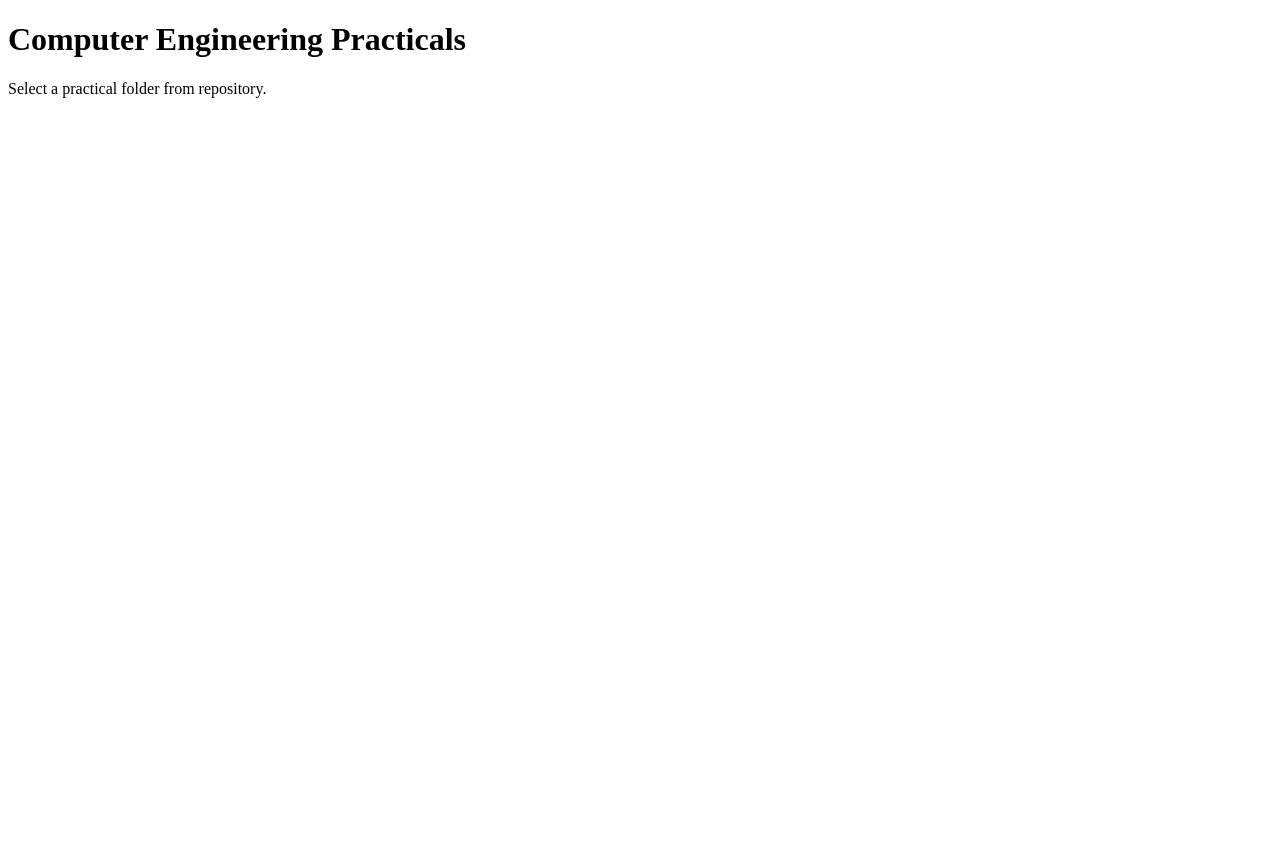
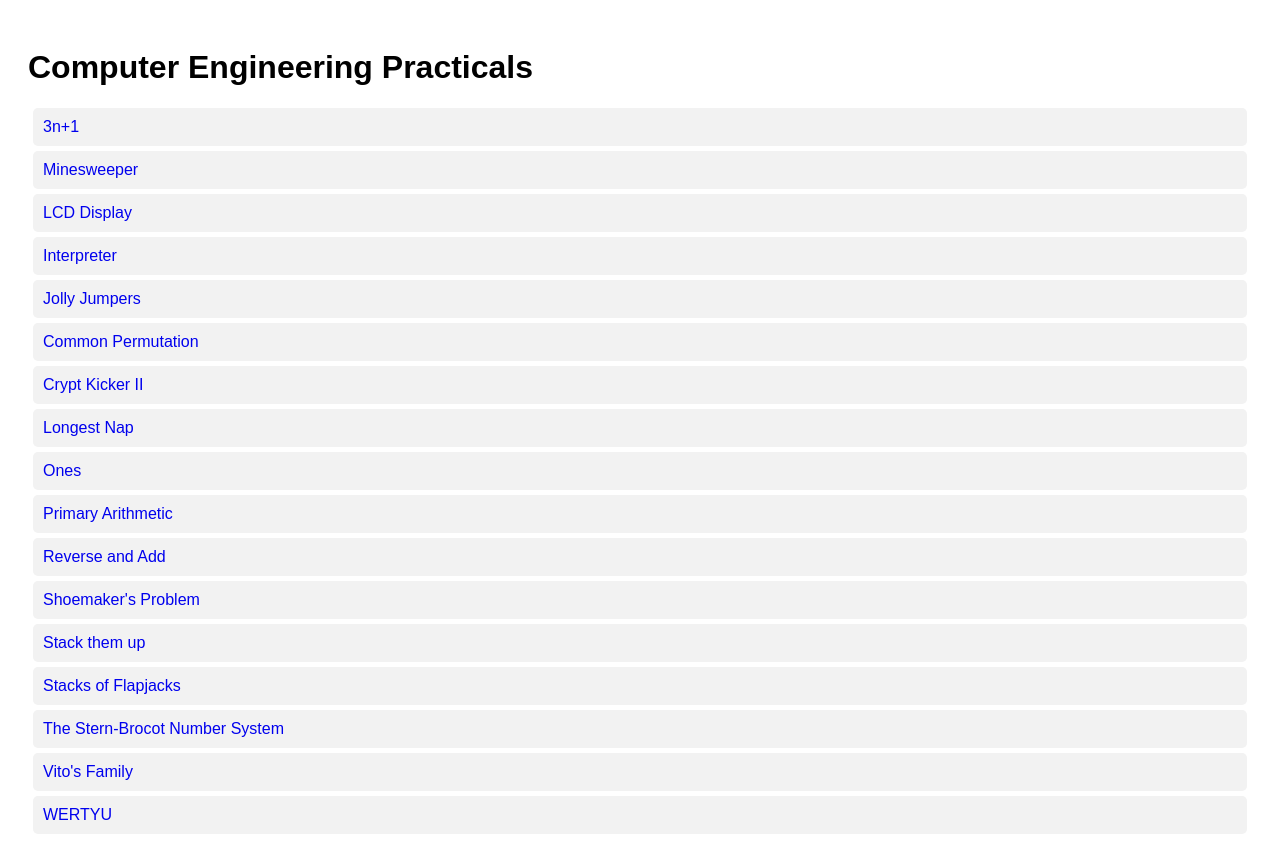
Before and after one commit to TanviBakale/practicals, a plain HTML site: page index.html in a window 1280 px wide. Before the commit the page ends 800 px from the top, so only its background shows below. Drawn offline with Linux system fonts and the light colour scheme.

Commit message:
Update index.html

```diff
--- a/index.html
+++ b/index.html
@@ -1,13 +1,43 @@
 <!DOCTYPE html>
 <html>
 <head>
-<title>My Practicals</title>
+<title>Computer Engineering Practicals</title>
+<style>
+body{
+    font-family:Arial;
+    padding:20px;
+}
+a{
+    display:block;
+    padding:10px;
+    margin:5px;
+    background:#f2f2f2;
+    text-decoration:none;
+    border-radius:5px;
+}
+</style>
 </head>
 <body>
 
 <h1>Computer Engineering Practicals</h1>
 
-<p>Select a practical folder from repository.</p>
+<a href="3n+1/code.txt">3n+1</a>
+<a href="Practical 1 Program 2 - Minesweeper/code.txt">Minesweeper</a>
+<a href="Lcd display/code.txt">LCD Display</a>
+<a href="interpreter/code.txt">Interpreter</a>
+<a href="Jolly Jumpers/code.txt">Jolly Jumpers</a>
+<a href="Common Permutation/code.txt">Common Permutation</a>
+<a href="Crypt Kicker II/code.txt">Crypt Kicker II</a>
+<a href="Longest Nap/code.txt">Longest Nap</a>
+<a href="Ones/code.txt">Ones</a>
+<a href="Primary Arithmetic/code.txt">Primary Arithmetic</a>
+<a href="Reverse and Add/code.txt">Reverse and Add</a>
+<a href="Shoemaker's Problem/code.txt">Shoemaker's Problem</a>
+<a href="Stack them up/code.txt">Stack them up</a>
+<a href="Stacks of Flapjacks/code.txt">Stacks of Flapjacks</a>
+<a href="The Stern-Brocot Number System/code.txt">The Stern-Brocot Number System</a>
+<a href="Vito's Family/code.txt">Vito's Family</a>
+<a href="WERTYU/code.txt">WERTYU</a>
 
 </body>
 </html>
```
